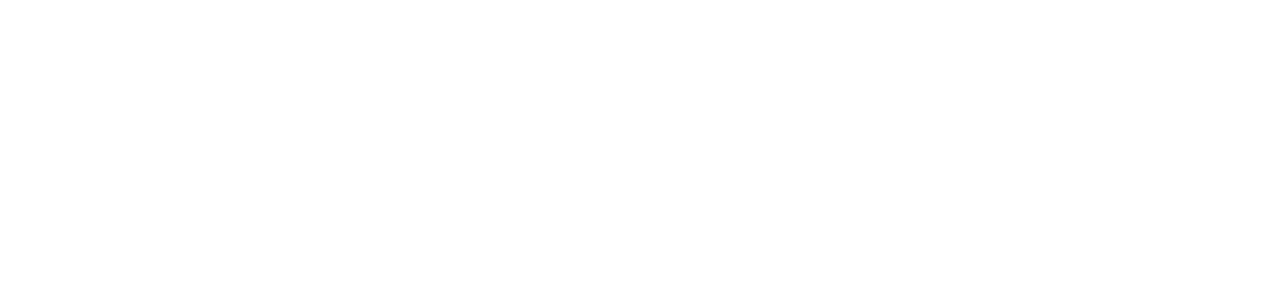
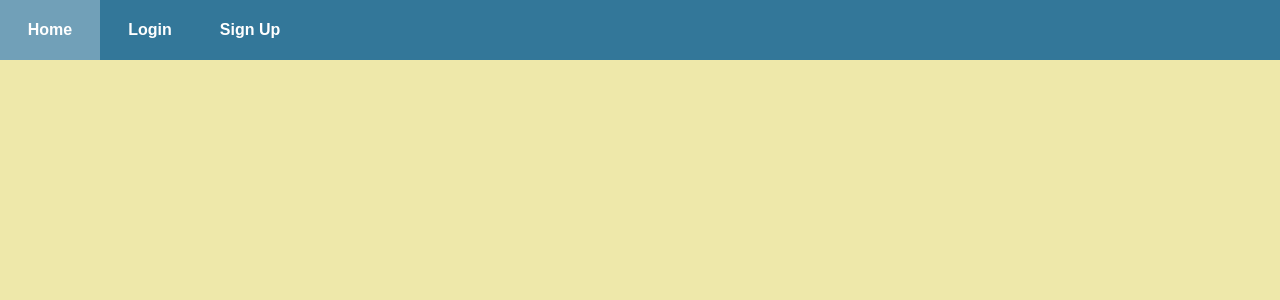
Before and after one commit to ioanniskousis/amitree-react, a React (Create React App) app: page / in a window 1280 px wide. Shown: the top 300 px of the page. Built offline with nearby package versions, Linux system fonts and the light colour scheme.

Commit message:
implemented NavBar

```diff
--- a/package.json
+++ b/package.json
@@ -6,6 +6,7 @@
     "@testing-library/jest-dom": "^5.11.4",
     "@testing-library/react": "^11.1.0",
     "@testing-library/user-event": "^12.1.10",
+    "prop-types": "^15.7.2",
     "react": "^17.0.2",
     "react-dom": "^17.0.2",
     "react-router-dom": "^5.2.0",
--- a/src/App.js
+++ b/src/App.js
@@ -3,43 +3,49 @@
 
 import './stylesheets/style.css';
 
+import { NavBar } from './components/navBar';
+
 class App extends Component {
   constructor(props) {
     super(props);
     this.state = {
-      apiURL: '',
-      authenticationInfo: {},
-      referralTicket: null,
-      activityIndicator: false,
+      // apiURL: '',
+      authenticationInfo: {
+
+      },
+      // referralTicket: null,
+      // activityIndicator: false,
     };
   }
 
   render() {
+    const { authenticationInfo } = this.state;
     return (
       <Router>
-        <div className="App">
+        <NavBar authenticationInfo={authenticationInfo} />
+        <main className="App">
           <Switch>
             <Route exact path="/">
-
+              <div />
             </Route>
 
             <Route path="/login">
-
+              <div />
             </Route>
 
             <Route path="/signup">
-
+              <div />
             </Route>
 
             <Route path="/user/:id">
-
+              <div />
             </Route>
 
             <Route path="/users">
-
+              <div />
             </Route>
           </Switch>
-        </div>
+        </main>
       </Router>
     );
   }
--- /dev/null
+++ b/src/components/navBar.js
@@ -0,0 +1,33 @@
+/* eslint-disable react/forbid-prop-types */
+
+import { Link } from 'react-router-dom';
+import PropTypes from 'prop-types';
+
+export const NavBar = (props) => {
+  const { authenticationInfo } = props;
+  return (
+    <nav id="nav-bar">
+      <Link to="/" className="nav-button">Home</Link>
+      <Link to="/login" className="nav-button">Login</Link>
+      <Link to="/signup" className="nav-button">Sign Up</Link>
+      {
+        authenticationInfo.authToken
+        && <Link to={`/user/${authenticationInfo.userId}`} className="nav-button">User Info</Link>
+      }
+      {
+        authenticationInfo.authToken
+        && <Link to="/users" className="nav-button">Users Index</Link>
+      }
+    </nav>
+  );
+};
+
+NavBar.propTypes = {
+  authenticationInfo: PropTypes.object,
+};
+
+NavBar.defaultProps = {
+  authenticationInfo: null,
+};
+
+export default NavBar;
--- a/src/stylesheets/style.css
+++ b/src/stylesheets/style.css
@@ -54,6 +54,7 @@
 
 .nav-button {
   font-size: 16px;
+  font-weight: bold;
   width: 50%;
   max-width: 100px;
   height: 100%;
@@ -62,6 +63,10 @@
   background-color: #379;
   cursor: pointer;
   margin: 0;
+  text-decoration: none;
+  display: flex;
+  justify-content: center;
+  align-items: center;
 }
 
 .nav-button:hover {
```
